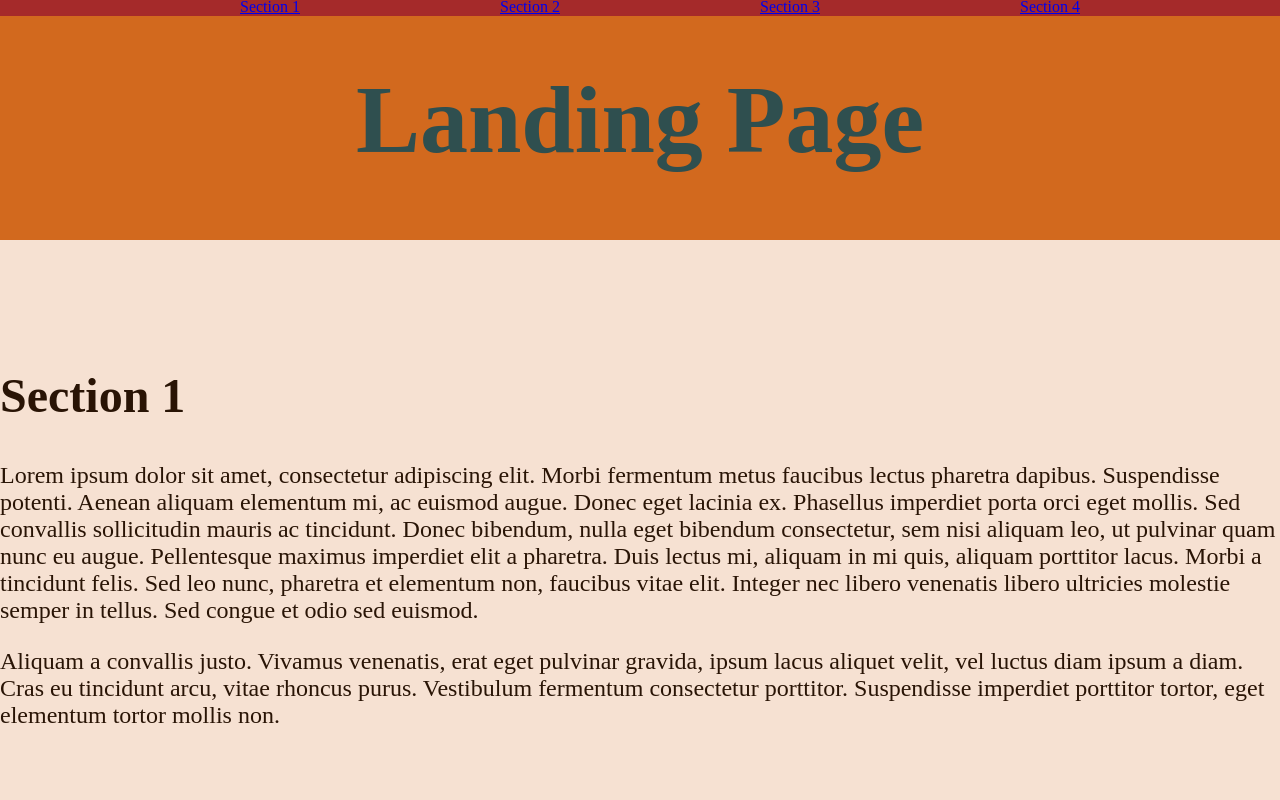
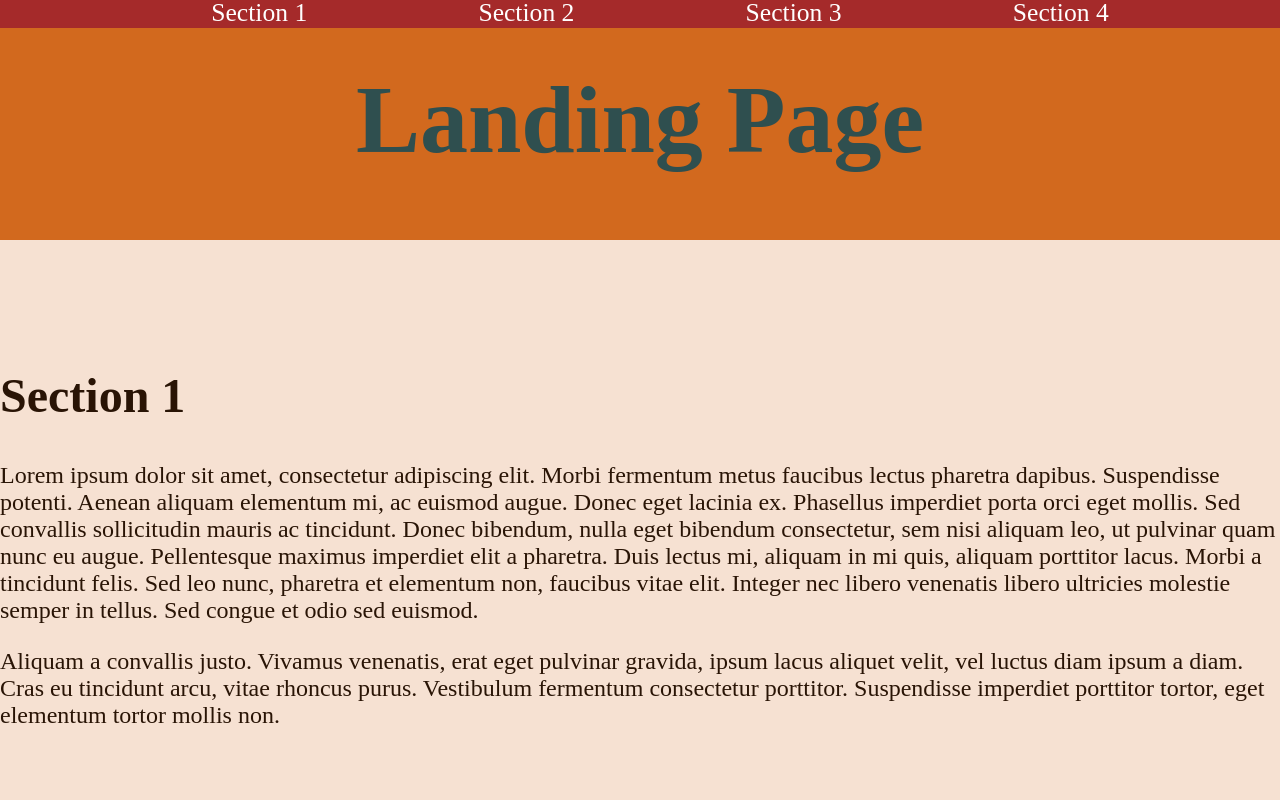
Before and after one commit to Ali258-elsharkawy/udacityProject, a plain HTML site: page index.html in a window 1280 px wide. Shown: the top 800 px of the page. Drawn offline with Linux system fonts and the light colour scheme.

Commit message:
Update styles.css

```diff
--- a/css/styles.css
+++ b/css/styles.css
@@ -48,7 +48,7 @@ li{
     background-color: brown;
     text-align: center;
 }
-#link{
+.link{
     color: white;
     text-decoration: none;
     font-size: 1.6rem;
```
